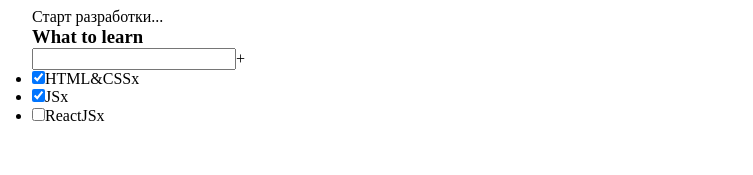
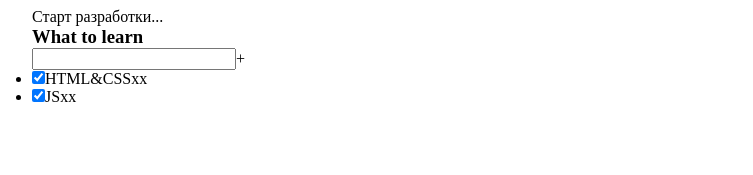
Before and after one commit to Aizhan-px/todo-test, a React (Vite) app: page / in a window 1280 px wide. Shown: the part 136-311 px from the top of the page, without its empty margins (0-753 px from the left). Built offline with nearby package versions, Linux system fonts and the light colour scheme.

Commit message:
test commite

```diff
--- a/src/App.tsx
+++ b/src/App.tsx
@@ -9,7 +9,6 @@ export function App() {
   const [tasks, setTasks] = useState<Task[]>([
     { id: v1(), title: 'HTML&CSS', isDone: true },
     { id: v1(), title: 'JS', isDone: true },
-    { id: v1(), title: 'ReactJS', isDone: false },
   ]);
   console.log(setTasks);
 
--- a/src/components/ToDoList/ToDoList.tsx
+++ b/src/components/ToDoList/ToDoList.tsx
@@ -23,6 +23,7 @@ export const ToDoList = ({ title, tasks }: Props) => {
                 <input type="checkbox" checked={task.isDone} />
                 <span>{task.title}</span>
                 <button>x</button>
+                <button>x</button>
               </li>
             );
           })}
```
